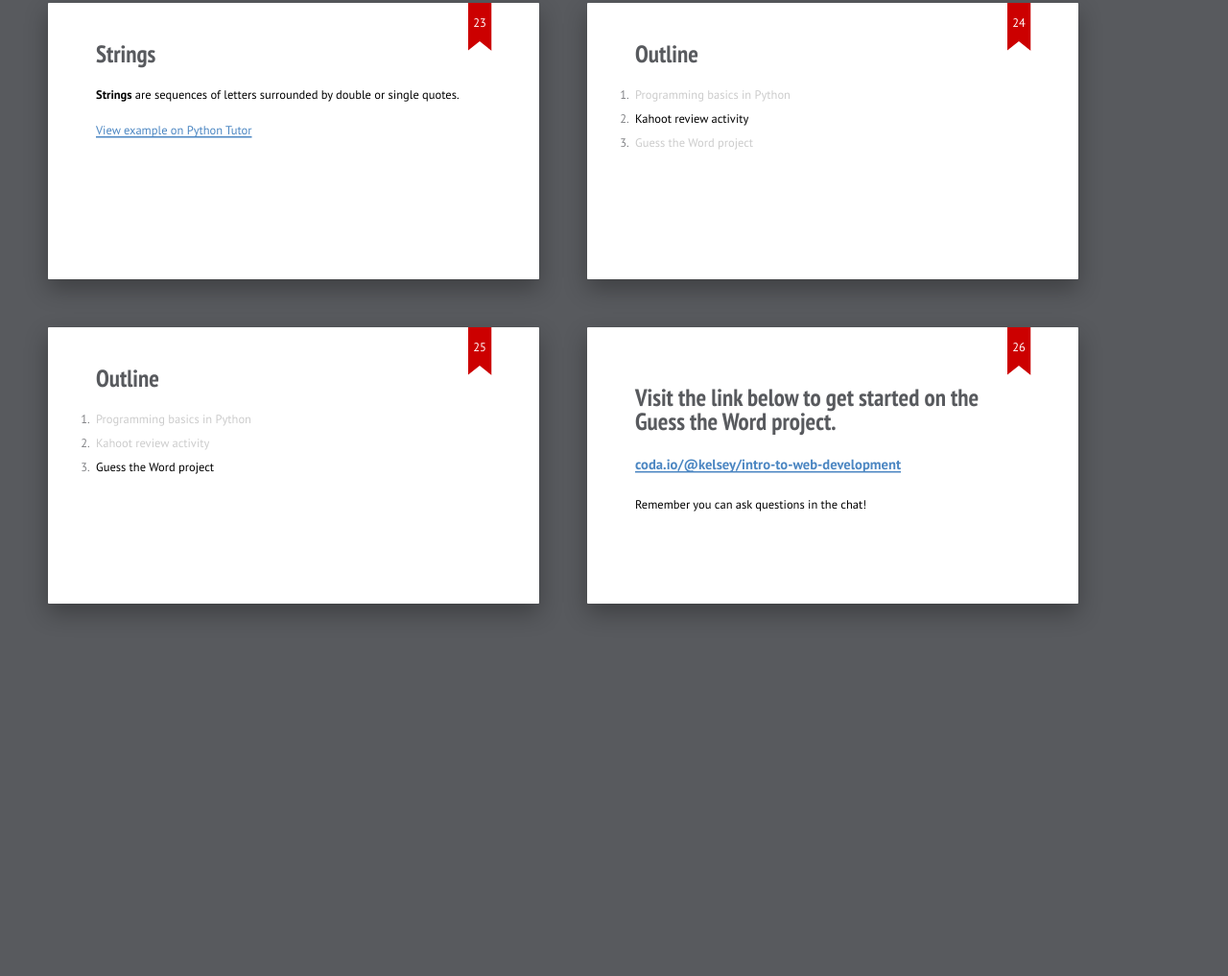
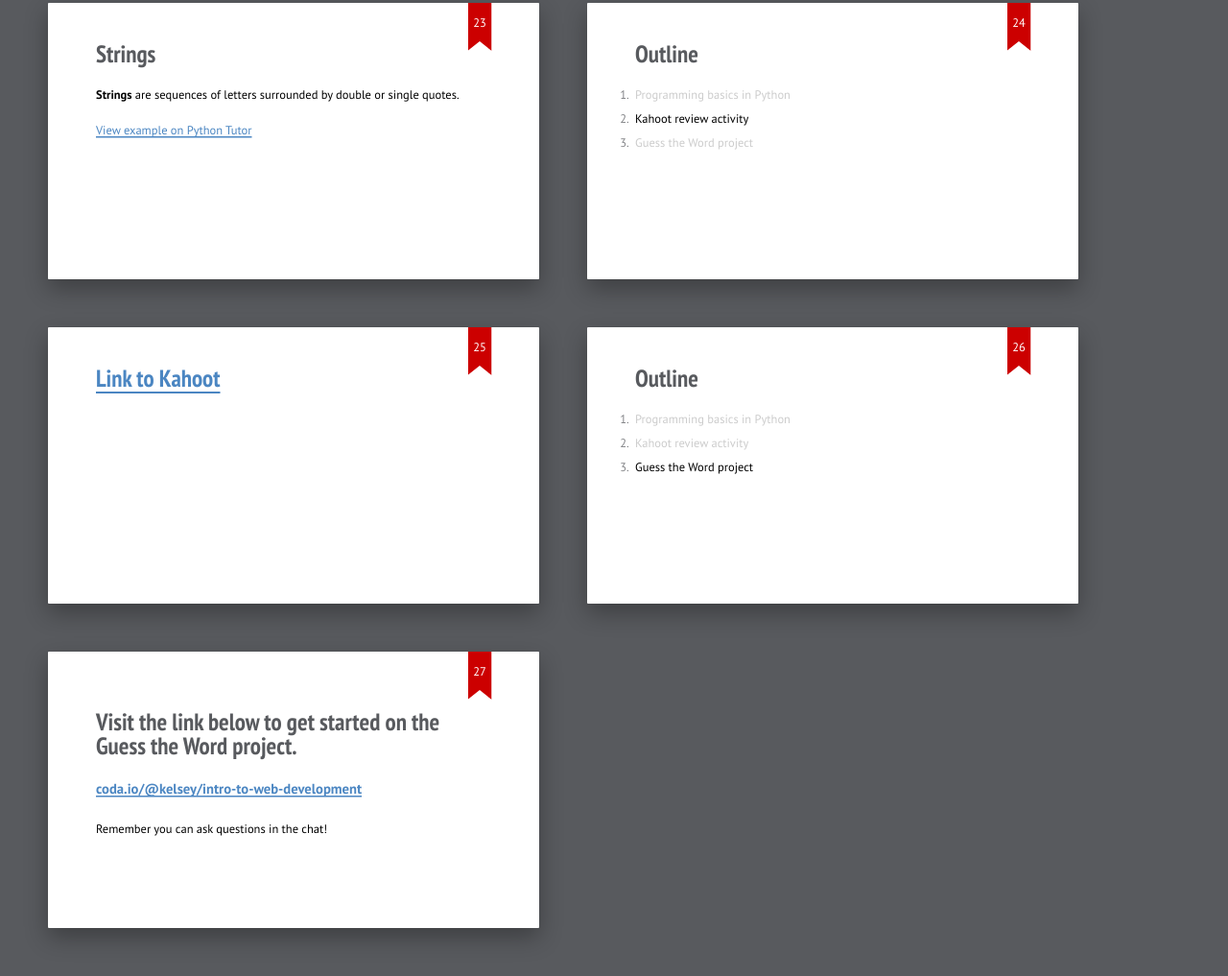
Before and after one commit to kelseyc18/intro-to-python, a plain HTML site: page index.html in a window 1280 px wide. Shown: the part 3889-4906 px from the top of the page at 96% size. Before the commit the page ends 4568 px from the top, so only its background shows below. Drawn offline with Linux system fonts and the light colour scheme.

Commit message:
Add link to Kahoot

```diff
--- a/index.html
+++ b/index.html
@@ -378,6 +378,10 @@
     </section>
 
     <section class="slide" id="outline-2">
+      <h2><a href="https://create.kahoot.it/v2/share/intro-to-python/69a13679-0123-433b-bba1-b1bfd3207cfa">Link to Kahoot</a></h2>
+    </section>
+
+    <section class="slide" id="outline-2">
       <h2>Outline</h2>
       <ol>
         <li class="inactive">Programming basics in Python</li>
```
